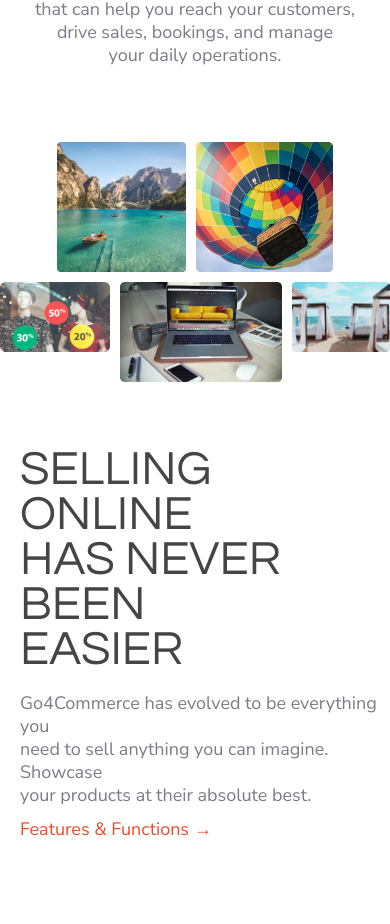
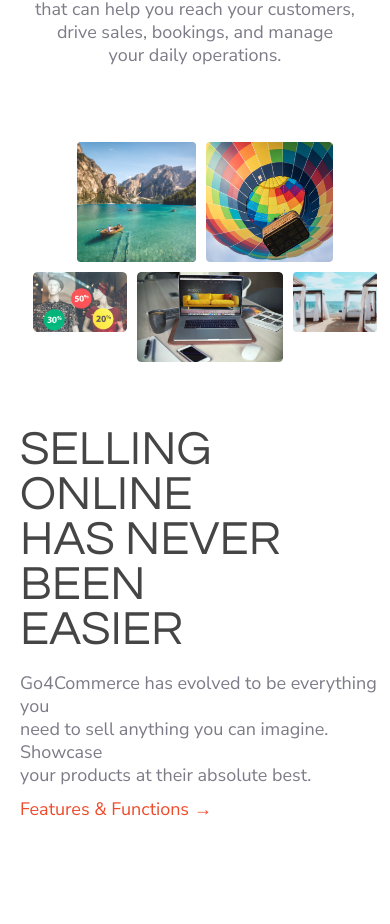
Before and after one commit to Bushman22/Go4Commerce, a SvelteKit app: page / in a window 390 px wide. Shown: the part 819-1743 px from the top of the page. Built offline with nearby package versions, Linux system fonts and the light colour scheme.

Commit message:
edited front

```diff
--- a/src/routes/+page.svelte
+++ b/src/routes/+page.svelte
@@ -304,6 +304,7 @@ padding:10px;
   text-align: right;
   padding-left: 0px;
   padding-right: 0px;
+  margin-left: 20px;
 }
 
 .col-top{
@@ -327,24 +328,24 @@ padding:10px;
 
 .ff{
 padding:5px;
-height:130px;
+height:120px;
 
 }
 .ff1{
 padding:5px;
 padding-bottom: 75px;
-height:70px;
+height:60px;
 
 }
 .ff2{
 padding:5px;
 padding-bottom: 30px;
-height:70px;
+height:60px;
 }
 
 .ff3{
 padding:5px;
-height:100px;
+height:90px;
 }
 
 .col-right{
```
